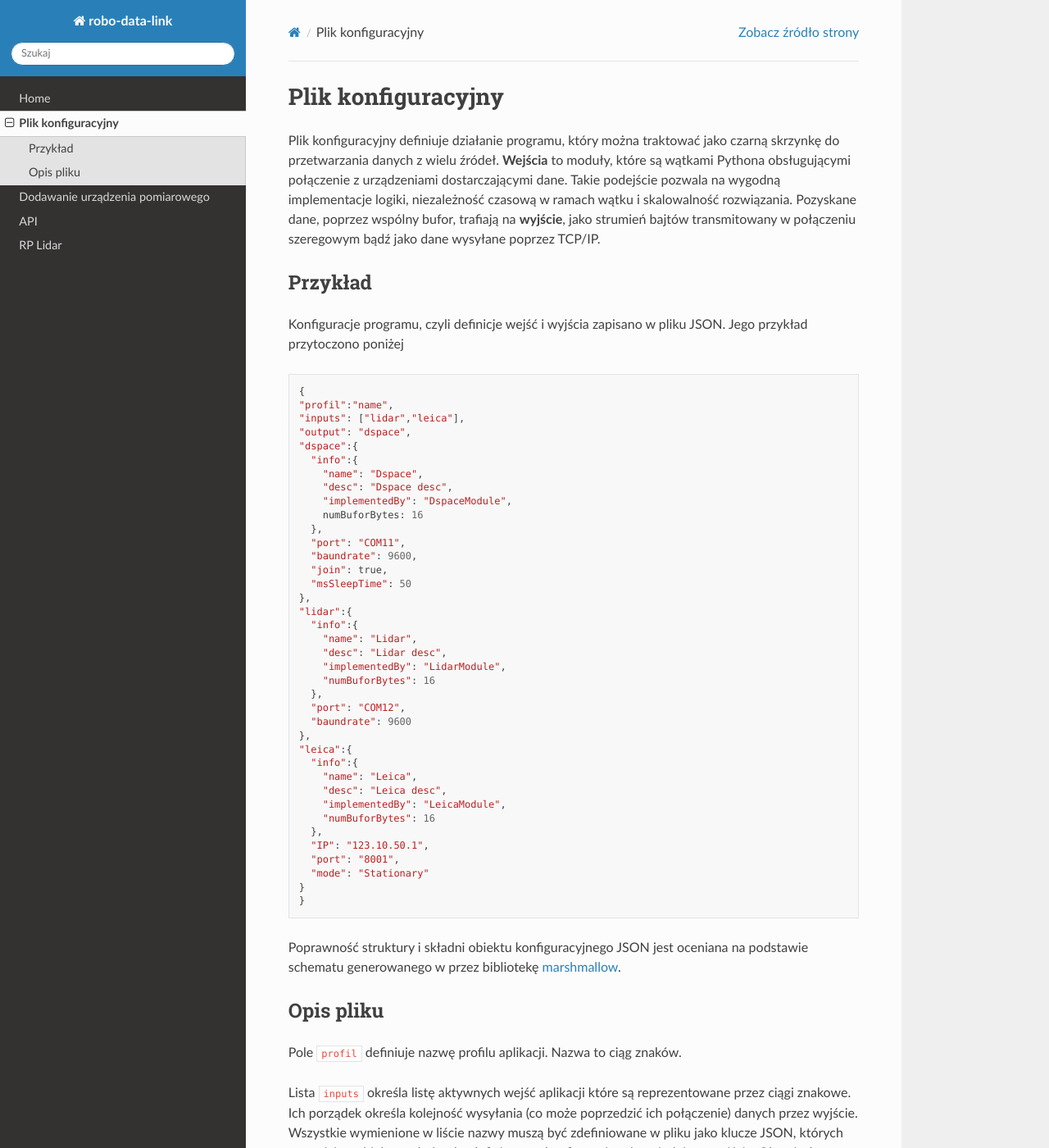
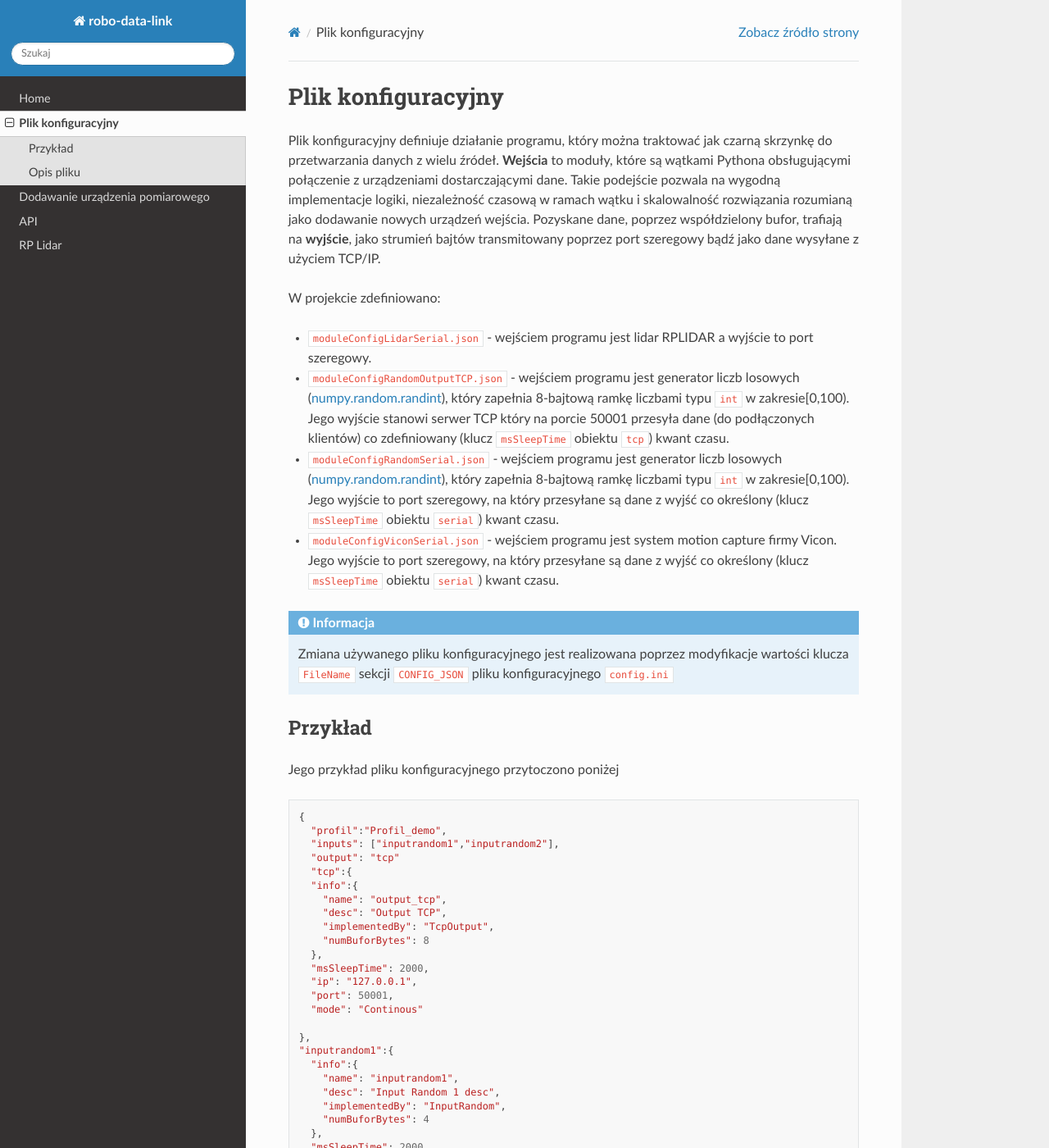
Before and after one commit to ppenar/robo-data-link, a Sphinx documentation site: the page built from docs/configfile.rst, in a window 1280 px wide and 1400 px high. Shown: the whole window at 82% size. Built offline with Sphinx 7.4.7 and the Read the Docs theme 2.0.0, drawn with Linux system fonts in a browser that asks for light colours; some of the changed text lies outside the part shown.

```diff
--- a/docs/configfile.rst
+++ b/docs/configfile.rst
@@ -1,52 +1,60 @@
 Plik konfiguracyjny
 ====================
 
-Plik konfiguracyjny definiuje działanie programu, który można traktować jako czarną skrzynkę do przetwarzania danych z wielu źródeł. **Wejścia** to moduły, które są wątkami Pythona obsługującymi połączenie z urządzeniami dostarczającymi dane. Takie podejście pozwala na wygodną implementacje logiki, niezależność czasową w ramach wątku i skalowalność rozwiązania. Pozyskane dane, poprzez wspólny bufor, trafiają na **wyjście**, jako strumień bajtów transmitowany w połączeniu szeregowym bądź jako dane wysyłane poprzez TCP/IP.
+Plik konfiguracyjny definiuje działanie programu, który można traktować jak czarną skrzynkę do przetwarzania danych z wielu źródeł. **Wejścia** to moduły, które są wątkami Pythona obsługującymi połączenie z urządzeniami dostarczającymi dane. Takie podejście pozwala na wygodną implementacje logiki, niezależność czasową w ramach wątku i skalowalność rozwiązania rozumianą jako dodawanie nowych urządzeń wejścia. Pozyskane dane, poprzez współdzielony bufor, trafiają na **wyjście**, jako strumień bajtów transmitowany poprzez port szeregowy bądź jako dane wysyłane z użyciem TCP/IP.
 
+W projekcie zdefiniowano:
+
+* ``moduleConfigLidarSerial.json`` - wejściem programu jest lidar RPLIDAR a wyjście to port szeregowy.
+* ``moduleConfigRandomOutputTCP.json`` - wejściem programu jest generator liczb losowych (`numpy.random.randint <https://numpy.org/doc/stable/reference/random/generated/numpy.random.randint.html>`_), który zapełnia 8-bajtową ramkę liczbami typu ``int`` w zakresie[0,100). Jego wyjście stanowi serwer TCP który na porcie 50001 przesyła dane (do podłączonych klientów) co zdefiniowany (klucz ``msSleepTime`` obiektu ``tcp``) kwant czasu.
+* ``moduleConfigRandomSerial.json`` - wejściem programu jest generator liczb losowych (`numpy.random.randint <https://numpy.org/doc/stable/reference/random/generated/numpy.random.randint.html>`_), który zapełnia 8-bajtową ramkę liczbami typu ``int`` w zakresie[0,100). Jego wyjście to port szeregowy, na który przesyłane są dane z wyjść co określony (klucz ``msSleepTime`` obiektu ``serial``) kwant czasu.
+* ``moduleConfigViconSerial.json`` - wejściem programu jest system motion capture firmy Vicon. Jego wyjście to port szeregowy, na który przesyłane są dane z wyjść co określony (klucz ``msSleepTime`` obiektu ``serial``) kwant czasu.
+
+.. note::
+
+  Zmiana używanego pliku konfiguracyjnego jest realizowana poprzez modyfikacje wartości klucza ``FileName`` sekcji ``CONFIG_JSON`` pliku konfiguracyjnego ``config.ini``
 
 Przykład
 ---------
 
-Konfiguracje programu, czyli definicje wejść i wyjścia zapisano w pliku JSON. Jego przykład przytoczono poniżej
+Jego przykład pliku konfiguracyjnego przytoczono poniżej
 
 .. code-block::
 
   {
-  "profil":"name",
-  "inputs": ["lidar","leica"],
-  "output": "dspace",
-  "dspace":{
+    "profil":"Profil_demo",
+    "inputs": ["inputrandom1","inputrandom2"],
+    "output": "tcp"
+    "tcp":{
     "info":{
-      "name": "Dspace",
-      "desc": "Dspace desc",
-      "implementedBy": "DspaceModule",
-      numBuforBytes: 16
+      "name": "output_tcp",
+      "desc": "Output TCP",
+      "implementedBy": "TcpOutput",
+      "numBuforBytes": 8
     },
-    "port": "COM11",
-    "baundrate": 9600,
-    "join": true,
-    "msSleepTime": 50
+    "msSleepTime": 2000,
+    "ip": "127.0.0.1",
+    "port": 50001,
+    "mode": "Continous"
+
   },
-  "lidar":{
+  "inputrandom1":{
     "info":{
-      "name": "Lidar",
-      "desc": "Lidar desc",
-      "implementedBy": "LidarModule",
-      "numBuforBytes": 16
+      "name": "inputrandom1",
+      "desc": "Input Random 1 desc",
+      "implementedBy": "InputRandom",
+      "numBuforBytes": 4
     },
-    "port": "COM12",
-    "baundrate": 9600
+    "msSleepTime": 2000
   },
-  "leica":{
+  "inputrandom2":{
     "info":{
-      "name": "Leica",
-      "desc": "Leica desc",
-      "implementedBy": "LeicaModule",
-      "numBuforBytes": 16
+      "name": "inputrandom2",
+      "desc": "Input Random 2 desc",
+      "implementedBy": "InputRandom",
+      "numBuforBytes": 4
     },
-    "IP": "123.10.50.1",
-    "port": "8001",
-    "mode": "Stationary"
+    "msSleepTime": 2000
   }
   }
 
@@ -57,37 +65,37 @@ Opis pliku
 ------------
 Pole ``profil`` definiuje nazwę profilu aplikacji. Nazwa to ciąg znaków.
 
-Lista ``inputs`` określa listę aktywnych wejść aplikacji które są reprezentowane przez ciągi znakowe. Ich porządek określa kolejność wysyłania (co może poprzedzić ich połączenie) danych przez wyjście. Wszystkie wymienione w liście nazwy muszą być zdefiniowane w pliku jako klucze JSON, których wartości to obiekty, w których zdefiniowano konfiguracje odpowiedniego wyjścia. Obowiązkowym polem takiego obiektu, jest Pole ``info``, którego wartość to obiekt zawierający klucze: ``name``, ``desc``, ``implementedBy``, ``numBuforBytes``, których wartości to odpowiednio: nazwa modułu, opis modułu, nazwa klasy wątku, która implementuje logikę związaną z urządzeniem pomiarowym które reprezentuje oraz wielkość bufora.
+Lista ``inputs`` określa listę aktywnych wejść aplikacji które są reprezentowane przez ciągi znakowe. Ich porządek określa kolejność wysyłania (co może poprzedzić ich połączenie w jedną ramkę) danych przez wyjście. Wszystkie wymienione w liście nazwy muszą być zdefiniowane w pliku jako klucze JSON, których wartości to obiekty. W tych zdefiniowano konfiguracje odpowiedniego wyjścia. Obowiązkowym polem takiego obiektu, jest Pole ``info``, którego wartość to obiekt zawierający klucze: ``name``, ``desc``, ``implementedBy``, ``numBuforBytes``, których wartości to odpowiednio: nazwa modułu (**taka sama jak w liście wejść**) opis modułu, nazwa klasy wątku, która implementuje logikę związaną z urządzeniem pomiarowym które reprezentuje oraz wielkość bufora.
 
 
-Wartość pola ``output`` definiuje rodzaj wyjścia. Jego nazwa musi być taka sama, jak nazwa klucza JSON, którego wartość to obiekt zawierający konfiguracje wyjścia.  W tym przypadku wymaganym polem, podobnie jak w przypadku wejść, jest ``info``, niemniej parametr ``numBuforBytes`` nie ma znaczenia ja jego występowanie podyktowane jest unifikacją obiektu przypisanego do pola ``info``.
+Wartość pola ``output`` definiuje rodzaj wyjścia. Jego nazwa musi być taka sama, jak nazwa klucza JSON, którego wartość to obiekt zawierający konfiguracje wyjścia.  W tym przypadku wymaganym polem, podobnie jak w przypadku wejść, jest ``info``, niemniej parametr ``numBuforBytes`` nie ma znaczenia, a jego występowanie podyktowane jest unifikacją obiektu przypisanego do pola ``info``. Z uwagi na założenie, że robo-data-link posiada tylko jedno wyjście, wartość pola ``name`` może być dowolna.
 
-Kolejne klucze JSON odpowiadają nazwą wejść i wyjścia a ich wartości to obiekty z konfiguracją urządzeń, z którymi są związane.
+Kolejne klucze JSON oto obiekty z konfiguracją urządzeń I/O, z którymi są związane.
 
-* ``DSpace``
+* ``Serial``
 
-Poniżej przytoczono obiekt konfigurujący dla karty pomiarowej Dspace. W pliku konfiguracyjnym który przytoczono powyżej, karta DSpace jest związana w wyjściem. To do niej transmitowane są dane (z wykorzystaniem łącza szeregowego).
+Poniżej przytoczono obiekt konfigurujący dla wyjścia, którym jest port szeregowy.
 
 .. code-block:: json-object
 
-   "dspace":{
+   "serial":{
     "info":{
-      "name": "Dspace",
-      "desc": "Dspace desc",
-      "implementedBy": "DspaceModule",
-      "numBuforBytes": 16
+      "name": "serial",
+      "desc": "serial Dspace desc",
+      "implementedBy": "SerialOutput",
+      "numBuforBytes": 18
     },
-    "port": "COM11",
-    "baundrate": 9600,
+    "port": "/dev/ttyUSB1",
+    "baundrate": 115200,
     "join": true,
-    "msSleepTime": 50
+    "msSleepTime": 10
   }
 
-Obiekt konfigurujący procesor sygnałowy DSpace zawiera:
-  * ``info`` to klucz zawierający obiekt, którego pola to: ``name``, ``desc``, ``implementedBy``, ``numBuforBytes``. Ich wartości to ciągi znakowe, których znaczenie to odpowiednio: nazwa modułu, opis modułu, nazwa klasy wątku, która implementuje logikę związaną z urządzeniem pomiarowym które reprezentuje wątek. Wartość parametru ``numBuforBytes`` w tym przypadku (czyli dla wyjścia) nie ma znaczenia.
-  *  ``port`` którego wartość to ciąg znakowy, który określa nazwę portu szeregowego w systemie,
+Obiekt konfigurujący port szeregowy zawiera:
+  * ``info`` to klucz zawierający obiekt, którego pola to: ``name``, ``desc``, ``implementedBy``, ``numBuforBytes``. Ich wartości to ciągi znakowe, których znaczenie to odpowiednio: nazwa modułu, opis modułu, nazwa klasy wątku, która implementuje logikę związaną z urządzeniem pomiarowym które reprezentuje wątek. Wartość parametru ``numBuforBytes`` w tym przypadku (czyli dla wyjścia) nie ma znaczenia.  Choć dla porządku wartość tego klucza powinna być równa sumie długości ramek wejść.
+  *  ``port`` wartość tego klucza to ciąg znakowy, który określa nazwę portu szeregowego w systemie. Dla systemów Linux ``/dev/ttyUSBx``, dla Windows ``COMx``
   *  ``baundrate`` to liczba całkowita określająca prędkość w komunikacji szeregowej.
-  *  ``join`` może przyjmować wartości 0 lub 1 i określa, czy dane pochodzące od wielu urządzeń wejściowym mają być wysyłane jako jeden strumień bajtów  (wartość 1) czy jako kolejne strumienie bajtów (wartość 0)
+  *  ``join`` może przyjmować wartości ``true`` lub ``false`` i określa, czy dane pochodzące od wielu urządzeń wejściowym mają być wysyłane jako jeden strumień bajtów  (wartość 1) czy jako kolejne strumienie bajtów (wartość 0)
   *  ``msSleepTime`` to pole którego wartość określa liczbę milisekund przerwy w wywołaniu wątku wysyłającego dane do kary sygnałowej. To pozwala na dostosowanie szybkości przesyłania kolejnych danych do procesowa sygnałowego.
 
 
@@ -99,42 +107,51 @@ Obiekt konfiguracyjny związany z urządzeniem :doc:`rplidar` ma postać
 
   "lidar":{
     "info":{
-      "name": "Lidar",
+      "name": "lidar",
       "desc": "Lidar desc",
       "implementedBy": "LidarModule",
-      "numBuforBytes": 16
+      "numBuforBytes": 18
     },
-    "port": "COM12",
-    "baundrate": 9600
+    "port": "/dev/ttyUSB0",
+    "baundrate": 256000,
+    "stepAngle": 5
   }
 
 gdzie:
   * ``info`` to klucz zawierający obiekt, którego pola to: ``name``, ``desc``, ``implementedBy`` i ``numBuforBytes``. Ich wartości to ciągi znakowe, których znaczenie to odpowiednio: nazwa modułu, opis modułu i nazwa klasy wątku, która implementuje logikę związaną z urządzeniem pomiarowym które reprezentuje wątek. Ostatni parametr tj. ``numBuforBytes`` określa wielkość bufora związanego z tym wejściem.
   *  ``port`` którego wartość to ciąg znakowy, który określa nazwę portu szeregowego w systemie,
-  *  ``baundrate`` to liczba całkowita określająca prędkość w komunikacji szeregowej. \
+  *  ``baundrate`` to liczba całkowita określająca prędkość w komunikacji szeregowej.
+  *  ``stepAngle`` informacje z Lidara o odległości będą przesyłane dla tych kątów, które stanowią wielokrotnośc wartości tego pola.
 
 
 
-* ``Leica``
+
+* ``Vicon``
 
 
-Obiekt konfiguracyjny związany z trackerem laserowym Leica ma postać
+Obiekt konfiguracyjny systemu motion capture Vicon:
 
 
 .. code-block:: json-object
 
-  "leica":{
+  "vicon":{
     "info":{
-      "name": "Leica",
-      "desc": "Leica desc",
-      "implementedBy": "LeicaModule",
-      "numBuforBytes": 16
+      "name": "vicon",
+      "desc": "Vicon desc",
+      "implementedBy": "ViconModule",
+      "numBuforBytes": 14
     },
-    "IP": "123.10.50.1",
-    "port": "8001",
-    "mode": "Stationary"
+    "remoteIp": "192.168.10.1",
+    "port": 51001,
+    "size": 256,
+    "gainRot": 100,
+    "msSleepTime": 2000
+
+  }
 
 gdzie
   * ``info`` to klucz zawierający obiekt, którego pola to: ``name``, ``desc``, ``implementedBy``. Ich wartości to ciągi znakowe, których znaczenie to odpowiednio: nazwa modułu, opis modułu i nazwa klasy wątku, która implementuje logikę związaną z urządzeniem pomiarowym które reprezentuje wątek. Ostatni parametr tj. ``numBuforBytes`` określa wielkość bufora związanego z tym wejściem.
-  *  ``IP``, ``port`` adres i port trackera laserowego
-  *  ``mode`` tryb pracy trackera.
+  *  ``remoteIP``, ``port`` adres i port, na którym Vicon Tracker transmituje informacje o położeniu obiektu jako UDP Stream.
+  *  ``size`` wielkość ramki w strumieniu UDP
+  *  ``gainRot`` mnożnik wartości rotacji śledzonego obiektu
+  *  ``msSleepTime`` to pole którego wartość określa liczbę milisekund przerwy w wywołaniu wątku.
```
Also changed, not shown: docs/addDeviceToConfig.rst (+56 -3 lines), docs/index.rst (+10 -8 lines), 5 other files.
